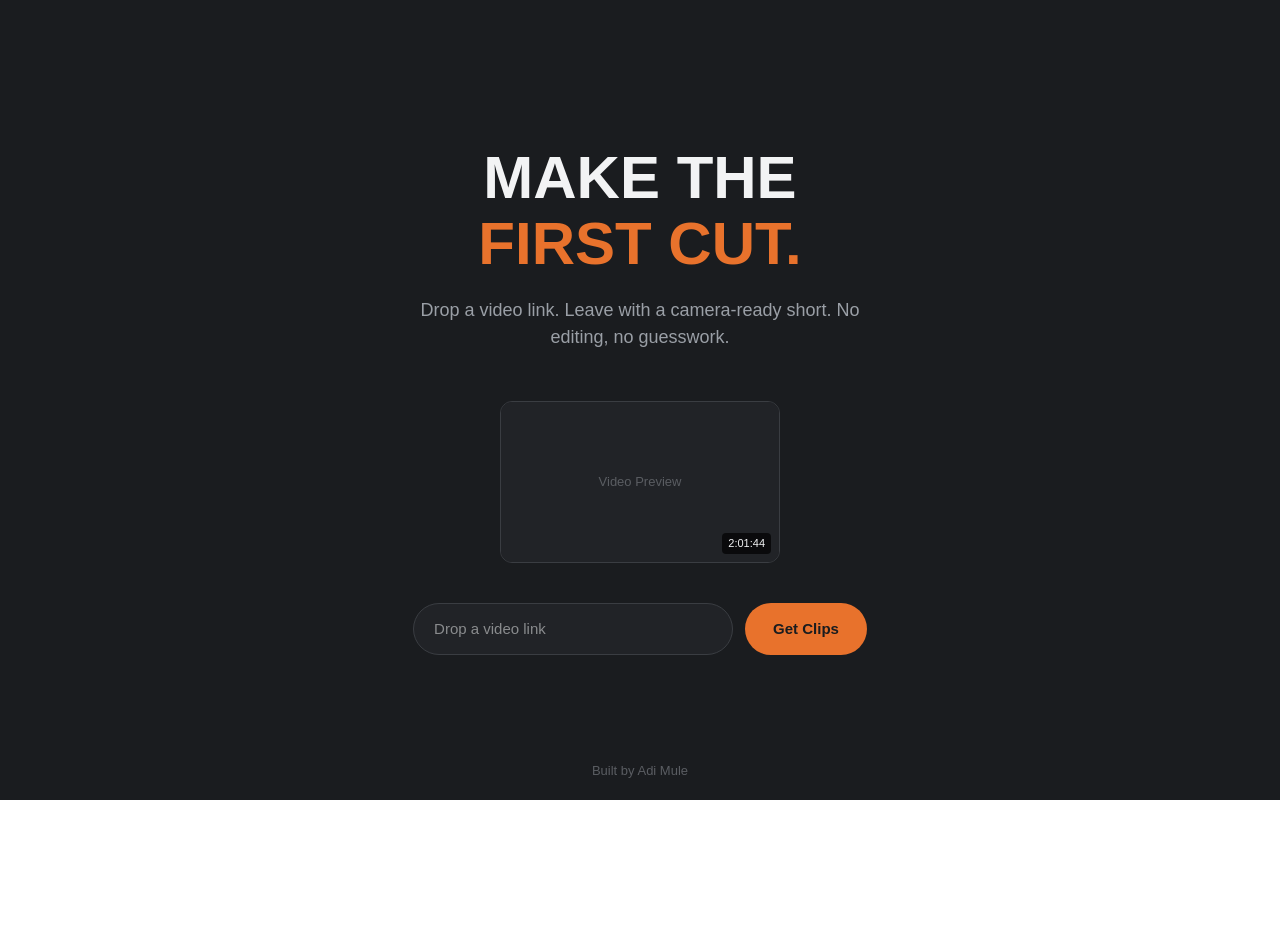
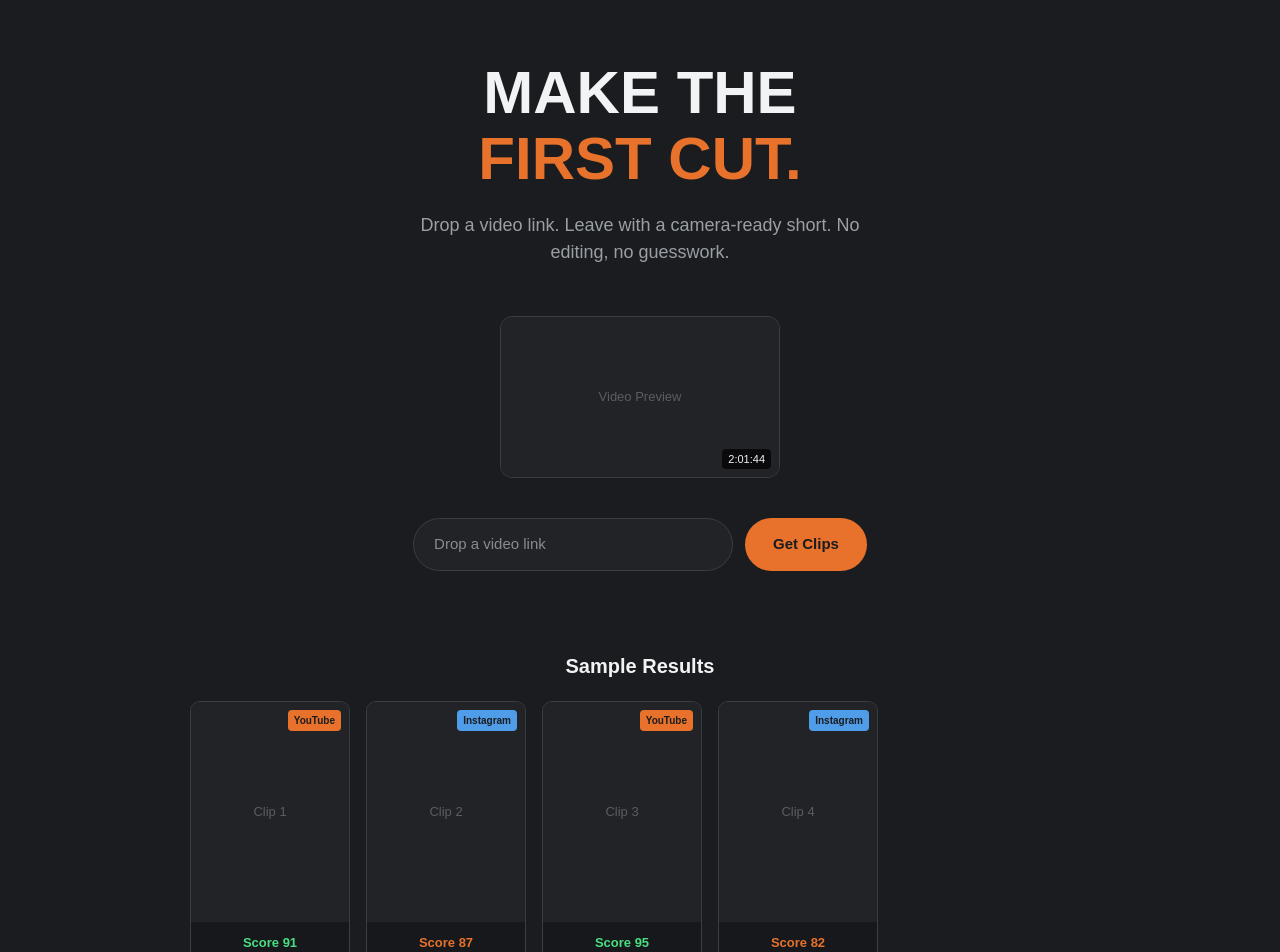
Before and after one commit to epicadi7/Clip-Auto, a Next.js app: page / in a window 1280 px wide. Shown: the top 952 px of the page. Before the commit the page ends 800 px from the top, so only its background shows below. Built offline with nearby package versions, Linux system fonts and the light colour scheme.

Commit message:
Update page.js

```diff
--- a/app/page.js
+++ b/app/page.js
@@ -1,4 +1,11 @@
 export default function Home() {
+  const sampleClips = [
+    { title: 'Clip 1', platform: 'YouTube', score: 91, color: '#e8722c' },
+    { title: 'Clip 2', platform: 'Instagram', score: 87, color: '#4f9de8' },
+    { title: 'Clip 3', platform: 'YouTube', score: 95, color: '#e8722c' },
+    { title: 'Clip 4', platform: 'Instagram', score: 82, color: '#4f9de8' },
+  ]
+
   return (
     <main
       style={{
@@ -8,19 +15,17 @@ export default function Home() {
         display: 'flex',
         flexDirection: 'column',
         alignItems: 'center',
-        justifyContent: 'center',
-        textAlign: 'center',
-        padding: '40px 20px',
+        padding: '60px 20px',
         fontFamily: 'Arial, sans-serif',
       }}
     >
-      <h1 style={{ fontSize: '60px', fontWeight: 800, lineHeight: 1.1 }}>
+      <h1 style={{ fontSize: '60px', fontWeight: 800, lineHeight: 1.1, textAlign: 'center' }}>
         MAKE THE
         <br />
         <span style={{ color: '#e8722c' }}>FIRST CUT.</span>
       </h1>
 
-      <p style={{ color: '#9a9fa6', marginTop: '20px', fontSize: '18px', maxWidth: '500px' }}>
+      <p style={{ color: '#9a9fa6', marginTop: '20px', fontSize: '18px', maxWidth: '500px', textAlign: 'center' }}>
         Drop a video link. Leave with a camera-ready short. No editing, no guesswork.
       </p>
 
@@ -94,7 +99,83 @@ export default function Home() {
         </button>
       </div>
 
-      <footer style={{ position: 'fixed', bottom: '20px', color: '#5a5d62', fontSize: '13px' }}>
+      <div style={{ marginTop: '80px', width: '100%', maxWidth: '900px' }}>
+        <h2 style={{ fontSize: '20px', fontWeight: 700, marginBottom: '20px', textAlign: 'center' }}>
+          Sample Results
+        </h2>
+
+        <div
+          style={{
+            display: 'flex',
+            gap: '16px',
+            overflowX: 'auto',
+            paddingBottom: '10px',
+          }}
+        >
+          {sampleClips.map((clip, i) => (
+            <div
+              key={i}
+              style={{
+                minWidth: '160px',
+                borderRadius: '10px',
+                overflow: 'hidden',
+                border: '1px solid #3a3d42',
+                flexShrink: 0,
+              }}
+            >
+              <div
+                style={{
+                  position: 'relative',
+                  width: '100%',
+                  height: '220px',
+                  backgroundColor: '#212327',
+                  display: 'flex',
+                  alignItems: 'center',
+                  justifyContent: 'center',
+                  color: '#5a5d62',
+                  fontSize: '13px',
+                }}
+              >
+                {clip.title}
+                <span
+                  style={{
+                    position: 'absolute',
+                    top: '8px',
+                    right: '8px',
+                    backgroundColor: clip.color,
+                    color: '#1a1c1f',
+                    fontSize: '10px',
+                    fontWeight: 700,
+                    padding: '3px 6px',
+                    borderRadius: '4px',
+                  }}
+                >
+                  {clip.platform}
+                </span>
+              </div>
+              <div
+                style={{
+                  padding: '8px',
+                  backgroundColor: '#16181b',
+                  textAlign: 'center',
+                }}
+              >
+                <span
+                  style={{
+                    fontSize: '13px',
+                    fontWeight: 700,
+                    color: clip.score >= 90 ? '#4ade80' : '#e8722c',
+                  }}
+                >
+                  Score {clip.score}
+                </span>
+              </div>
+            </div>
+          ))}
+        </div>
+      </div>
+
+      <footer style={{ marginTop: '60px', color: '#5a5d62', fontSize: '13px' }}>
         Built by Adi Mule
       </footer>
     </main>
```
